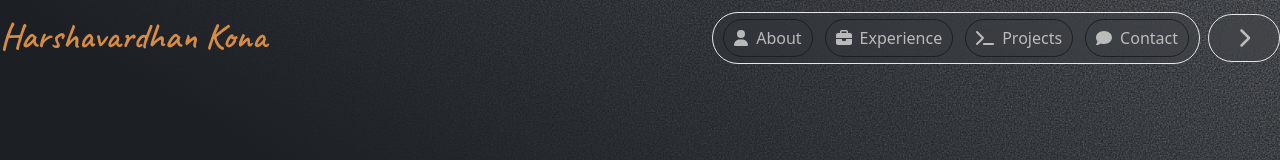
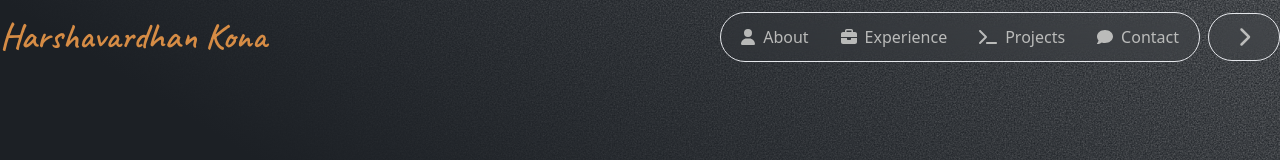
Before and after one commit to HarshavardhanKona06/hk.folio, a Next.js app: page / in a window 1280 px wide. Both pictures are taken after a click on the button 1244 px from the left and 38 px from the top of the page. Shown: the top 160 px of the page. Built offline with nearby package versions, Linux system fonts and the light colour scheme.

Commit message:
Fix NavItems and Scroll behaviour

```diff
--- a/src/components/layouts/navItems.tsx
+++ b/src/components/layouts/navItems.tsx
@@ -232,7 +232,7 @@ const DesktopNav: React.FC = () => {
                                 flex items-center gap-1.5 md:gap-2
                                 px-2.5 py-1.5
                                 text-sm md:text-sm lg:text-base
-                                rounded-full border border-bg-primary-dark
+                                rounded-full
                                 transition-colors duration-200
                                 ${activeSection === item.sectionId ?
                                 'bg-teal-hover-dark text-bg-primary-dark' :
--- a/src/components/sections/landingSection.tsx
+++ b/src/components/sections/landingSection.tsx
@@ -25,7 +25,7 @@ export default function LandingSection() {
     }, [roles.length]);
 
     return (
-        <section className='w-screen h-screen relative isolate overflow-hidden'>
+        <section id='home' className='w-screen h-screen relative isolate overflow-hidden'>
             {/* Noise Filter Container */}
             <div className='absolute inset-0 overflow-hidden'>
                 <svg className='absolute inset-0 h-full w-full'>
```
